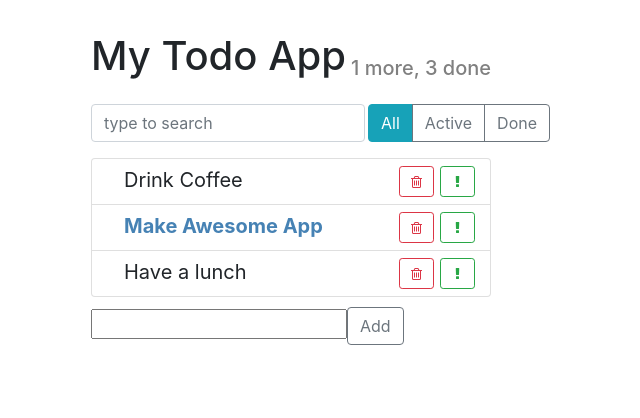
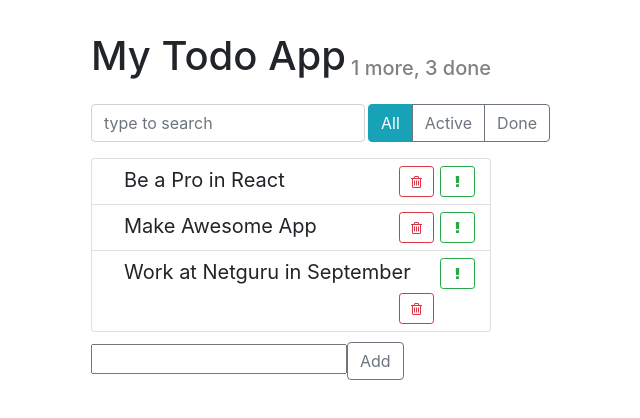
Before and after one commit to denyschornyi/ToDo_React, a React (Create React App) app: page / in a window 1280 px wide. Shown: the top 418 px of the page, without its empty margins (349-989 px from the left). Built offline with nearby package versions, Linux system fonts and the light colour scheme.

Commit message:
Refuctored function to ad new and existing element

```diff
--- a/src/components/App/App.js
+++ b/src/components/App/App.js
@@ -13,10 +13,18 @@ export default class App extends Component{
 
   state = {
     todoData: [
-      { label: 'Drink Coffee', important: false, id: 1 },
-      { label: 'Make Awesome App', important: true, id: 2 },
-      { label: 'Have a lunch', important: false, id: 3 }
+      this.createTodoItem('Be a Pro in React'),
+      this.createTodoItem('Make Awesome App'),
+      this.createTodoItem('Work at Netguru in September'),
     ]
+  }
+
+  createTodoItem (label) {
+    return {
+      label,
+      important: false,
+      id: this.maxId++
+    }
   }
 
   deleteItem = (id) =>{
@@ -35,14 +43,7 @@ export default class App extends Component{
   }
 
   addItem = (text) => {
-    //generate id
-    const newItem = {
-      label: text,
-      important: false,
-      id: this.maxId++
-    }
-    //add item
-
+    const newItem = this.createTodoItem(text);
     this.setState( ({todoData}) => {
       const newArr = [...todoData, newItem];
 
```
